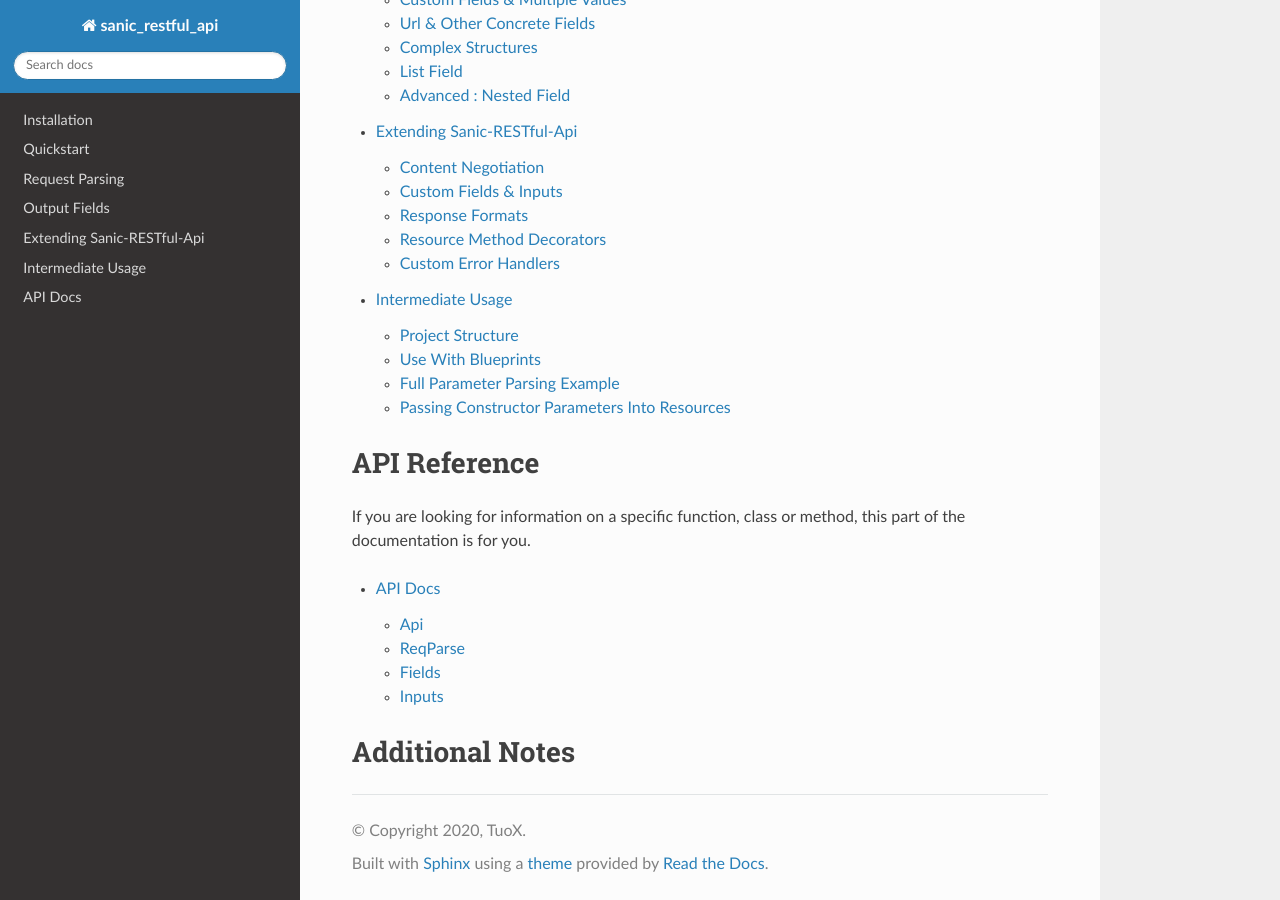
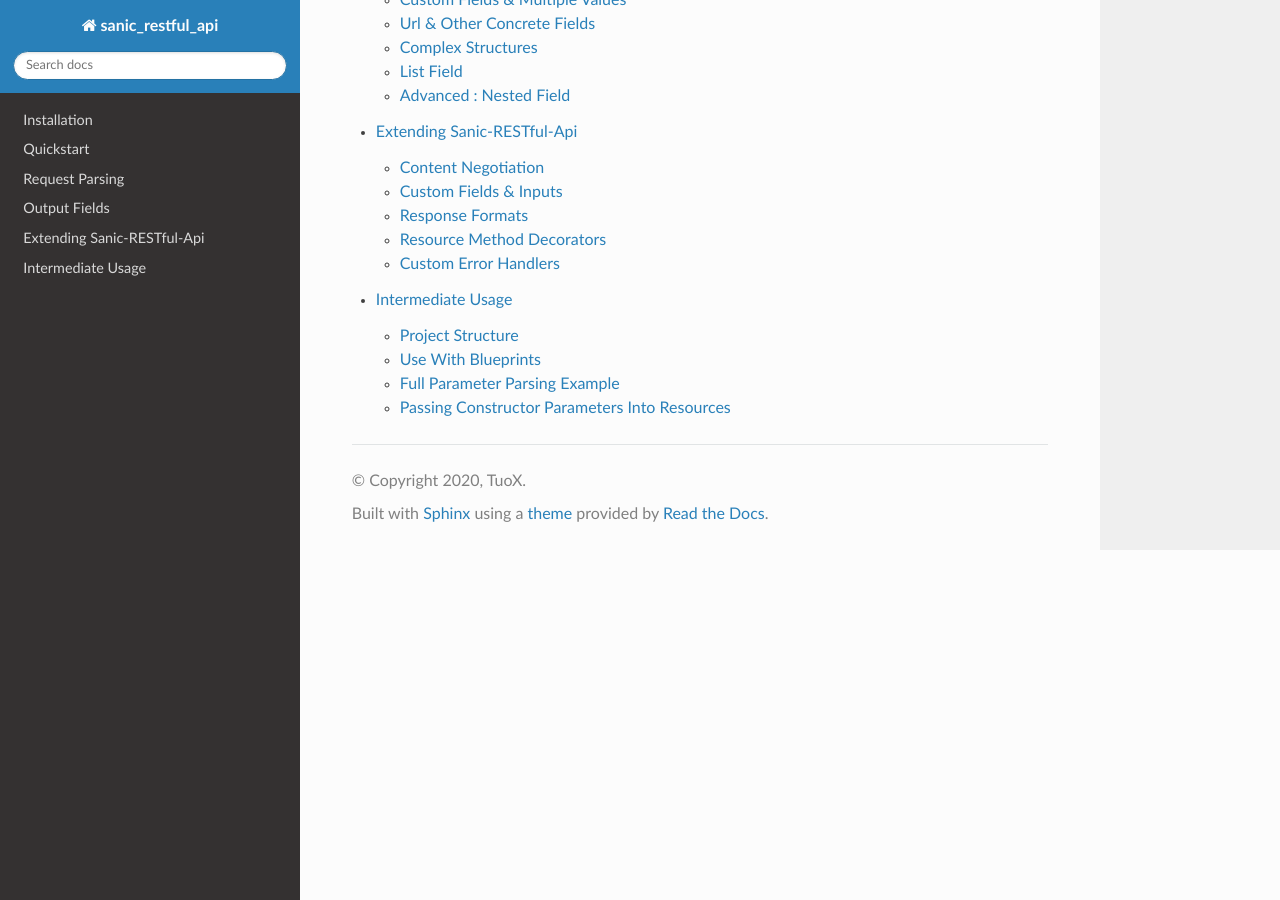
Before and after one commit to linzhiming0826/sanic-restful, a Sphinx documentation site: the page built from docs/source/contents.rst, in a window 1280 px wide and 900 px high, scrolled down 808 px. Built offline with Sphinx 7.4.7 and the Read the Docs theme 2.0.0, drawn with Linux system fonts in a browser that asks for light colours.

```diff
--- a/docs/source/contents.rst
+++ b/docs/source/contents.rst
@@ -13,17 +13,3 @@ Sanic-RESTful with Flask.
    fields
    extending
    intermediate-usage
-
-API Reference
--------------
-
-If you are looking for information on a specific function, class or
-method, this part of the documentation is for you.
-
-.. toctree::
-   :maxdepth: 2
-
-   api
-
-Additional Notes
-----------------
```
Also changed, not shown: docs/source/api.rst (deleted, +0 -47 lines).
